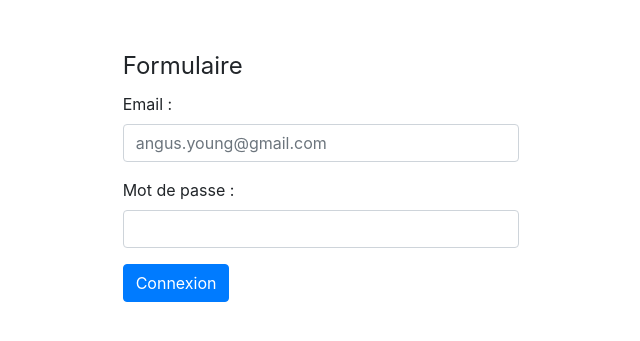
After one commit to yayaGEMA/projetphpsql, a PHP site: page /login.php in a window 1280 px wide. The commit adds this page. Shown: the top 341 px of the page, without its empty margins (319-959 px from the left). Run offline with PHP 8.4, Linux system fonts and the light colour scheme.

Commit message:
Créé le formulaire de connexion

```diff
--- /dev/null
+++ b/login.php
@@ -0,0 +1,34 @@
+<!DOCTYPE html>
+<html lang="fr">
+<head>
+    <meta charset="UTF-8">
+    <meta name="viewport" content="width=device-width, initial-scale=1.0">
+    <link rel="stylesheet" href="https://stackpath.bootstrapcdn.com/bootstrap/4.4.1/css/bootstrap.min.css" integrity="sha384-Vkoo8x4CGsO3+Hhxv8T/Q5PaXtkKtu6ug5TOeNV6gBiFeWPGFN9MuhOf23Q9Ifjh" crossorigin="anonymous">
+    <title>Connexion</title>
+</head>
+<body>
+    <div class="container-fluid">
+        <!-- Here comes the nav -->
+
+        <div class="row">
+            <div class="col-12 col-md-4 offset-md-4 mt-5">
+                <!-- Formulaire de connexion -->
+                <form action="" method="GET">
+                    <legend>Formulaire</legend>
+                    <div class="form-group">
+                        <label for="form-email">Email :</label>
+                        <input id="form-email" class="form-control" type="email" placeholder="angus.young@gmail.com">
+                    </div>
+                    <div class="form-group">
+                        <label for="InputPassword">Mot de passe :</label>
+                        <input type="password" class="form-control" id="InputPassword">
+                    </div>
+                    <button type="submit" class="btn btn-primary">Connexion</button>
+                </form>
+            </div>
+        </div>
+
+    </div>
+    <script src="https://stackpath.bootstrapcdn.com/bootstrap/4.4.1/js/bootstrap.min.js" integrity="sha384-wfSDF2E50Y2D1uUdj0O3uMBJnjuUD4Ih7YwaYd1iqfktj0Uod8GCExl3Og8ifwB6" crossorigin="anonymous"></script>
+</body>
+</html>
```
Also changed, not shown: index.php (+7 -0 lines).
